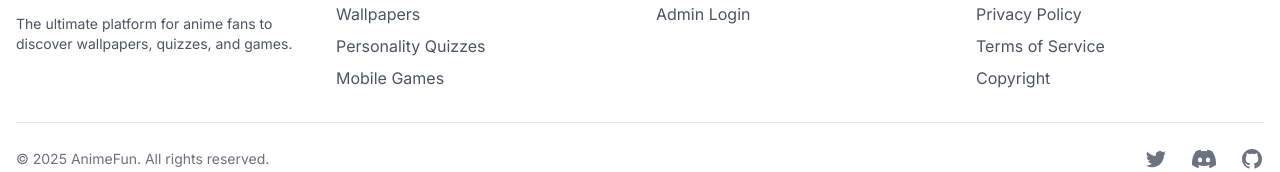
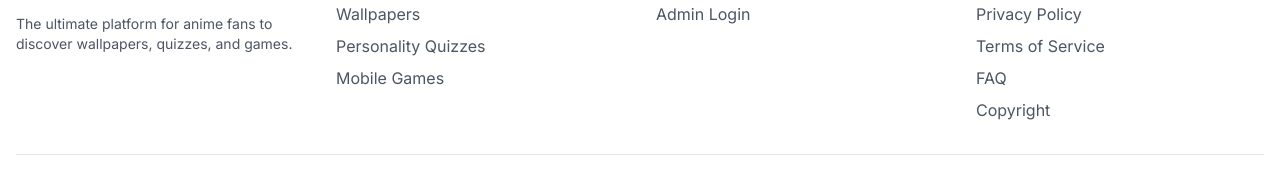
Before and after one commit to MohamedAbirou/animefun, a React (Vite) app: page / in a window 1280 px wide. Shown: the part 1779-1951 px from the top of the page. Built offline with nearby package versions, Linux system fonts and the light colour scheme; no server answers; the database is empty.

Commit message:
fix: optimize SEO and implement google ads

```diff
--- a/src/components/layout/Footer.tsx
+++ b/src/components/layout/Footer.tsx
@@ -79,7 +79,7 @@ const Footer = () => {
             <ul className="mt-4 space-y-2">
               <li>
                 <Link
-                  to="#"
+                  to="/privacy-policy"
                   className="text-gray-600 hover:text-primary-600 dark:text-gray-400 dark:hover:text-primary-400"
                 >
                   Privacy Policy
@@ -87,7 +87,7 @@ const Footer = () => {
               </li>
               <li>
                 <Link
-                  to="#"
+                  to="/terms-of-service"
                   className="text-gray-600 hover:text-primary-600 dark:text-gray-400 dark:hover:text-primary-400"
                 >
                   Terms of Service
@@ -95,7 +95,15 @@ const Footer = () => {
               </li>
               <li>
                 <Link
-                  to="#"
+                  to="/faq"
+                  className="text-gray-600 hover:text-primary-600 dark:text-gray-400 dark:hover:text-primary-400"
+                >
+                  FAQ
+                </Link>
+              </li>
+              <li>
+                <Link
+                  to="/copyright"
                   className="text-gray-600 hover:text-primary-600 dark:text-gray-400 dark:hover:text-primary-400"
                 >
                   Copyright
```
